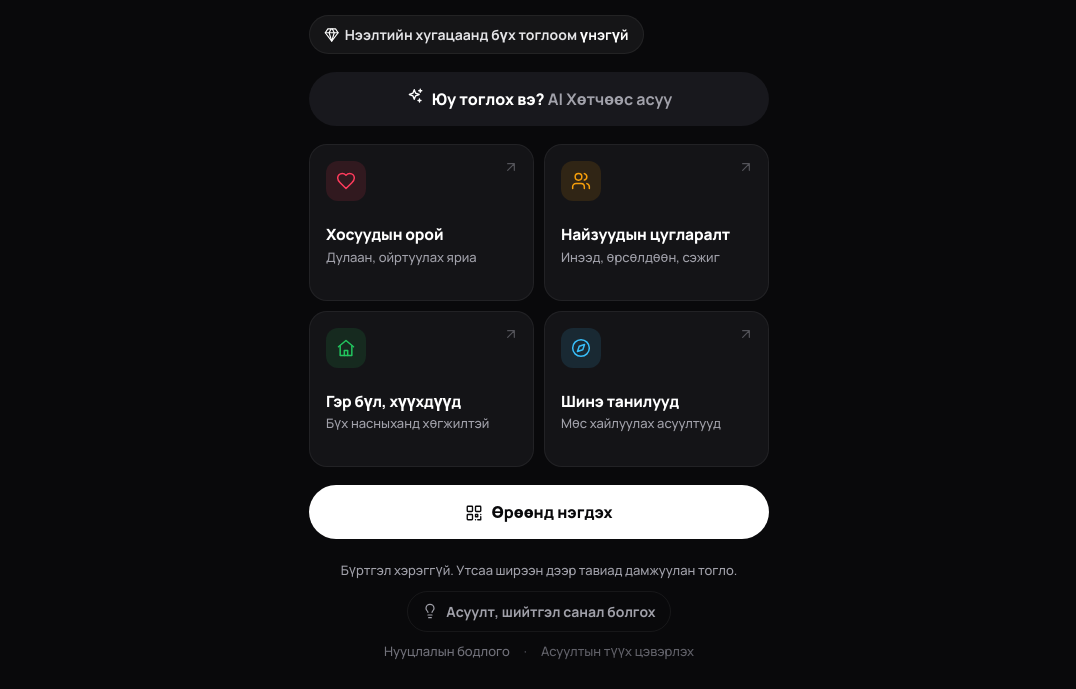
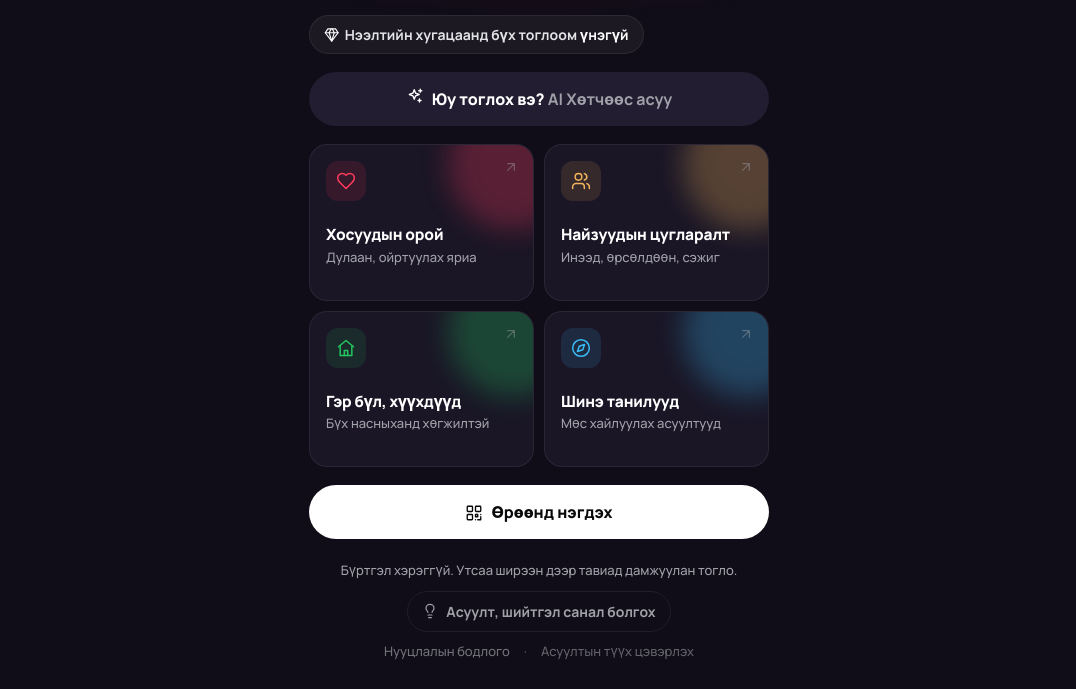
Before and after one commit to tuvshinnjarggal/hamtdaa, a plain HTML site: page index.html in a window 1280 px wide. Shown: the part 194-883 px from the top of the page, without its empty margins (101-1177 px from the left). Drawn offline with Linux system fonts and the light colour scheme.

Commit message:
Design A: violet-black background, mood-tinted top glow, soft orbs on mood cards, softer amber (v30)
Co-Authored-By: Claude Opus 5.5 <noreply@anthropic.com>
Claude-Session: https://claude.ai/code/session_01Fdx3797CZnAKqkoKTVjuhH

```diff
--- a/index.html
+++ b/index.html
@@ -5,7 +5,7 @@
 <meta name="viewport" content="width=device-width, initial-scale=1, viewport-fit=cover">
 <meta name="description" content="Бүртгэлгүй, нэг утсаар эсвэл 4 оронтой кодоор шууд тогло. 18+ тоглоом, зураг таах, зураач болон AI хөтөчтэй.">
 <title>Хамтдаа — Найзууд, хосууд, гэр бүлийн монгол тоглоомууд</title>
-<meta name="theme-color" content="#0D0D10">
+<meta name="theme-color" content="#100D18">
 <meta property="og:type" content="website">
 <meta property="og:site_name" content="Хамтдаа">
 <meta property="og:locale" content="mn_MN">
@@ -426,8 +426,10 @@ h1,h2,h3{font-family:var(--display);font-weight:800;letter-spacing:-.01em;text-w
 @keyframes pflash{0%{transform:scale(.9);opacity:.2}50%{transform:scale(1.06);color:var(--glow)}100%{transform:none;opacity:1}}
 .swapbar{height:4px;margin:6px 0 0;opacity:.6}
 /* ===== Design C: clean minimal dark, vector icons only (Linear / Apple TV+ feel) ===== */
-:root{--night:#09090B;--night-2:#141417;--hover:#1C1C21;--pill:#18181D;--edge:rgba(255,255,255,.06);--line:#26262B;--amber:#F59E0B}
-body{background:#09090B}
+:root{--night:#100D18;--night-2:#1A1626;--hover:#221D31;--pill:#221D31;--edge:rgba(255,255,255,.07);--line:#2A2538;--amber:#F2B45A}
+body{background:#100D18}
+/* Design A (v30): mood-tinted glow at the top + soft orb in each mood card corner */
+body::before{content:"";position:fixed;inset:0;z-index:0;pointer-events:none;background:radial-gradient(70% 45% at 50% -5%,color-mix(in srgb,var(--glow) 30%,transparent),transparent 70%)}
 .i{width:1.15em;height:1.15em;flex:none;display:inline-block;vertical-align:-.2em}
 .ei{display:inline-flex;align-items:center;justify-content:center;vertical-align:-.16em;line-height:1}
 .ei.sp{margin-right:.38em}
@@ -506,6 +508,11 @@ body{background:#09090B}
 .huflash .i{width:72px;height:72px;stroke-width:2.2}
 @keyframes huf{0%{opacity:0}15%{opacity:.95}70%{opacity:.95}100%{opacity:0}}
 .confetti{position:fixed;inset:0;width:100vw;height:100vh;pointer-events:none;z-index:60}
+.mood{background:var(--night-2)!important}
+.mood::before{content:"";position:absolute;width:130px;height:130px;right:-45px;top:-45px;border-radius:50%;background:var(--c);opacity:.28;filter:blur(14px);pointer-events:none}
+.mood>*:not(.arr){position:relative}
+.game{background:var(--night-2)!important}
+.pktabs{background:var(--night-2)!important}
 </style>
 
 </head>
--- a/sw.js
+++ b/sw.js
@@ -1,5 +1,5 @@
 /* Хамтдаа service worker: the app shell works offline; the page itself is network-first so updates show up right away. */
-const VERSION = "hamtdaa-v29";
+const VERSION = "hamtdaa-v30";
 const SHELL = ["./", "./index.html", "./manifest.json", "./icon-192.png", "./icon-512.png", "./apple-touch-icon.png", "./qr.png", "./vendor/supabase.js", "./vendor/qrcode.js"];
 
 self.addEventListener("install", e => {
```
